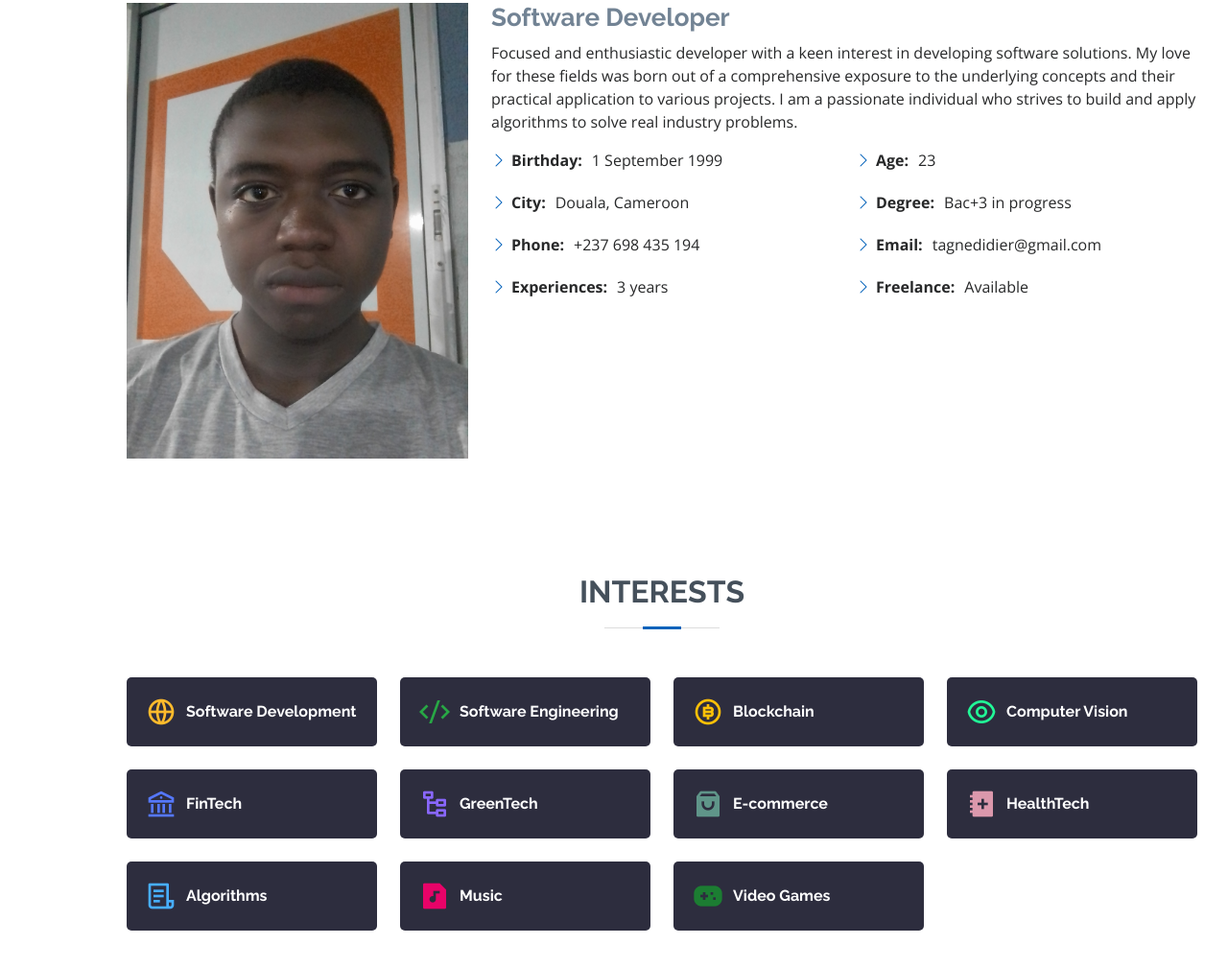
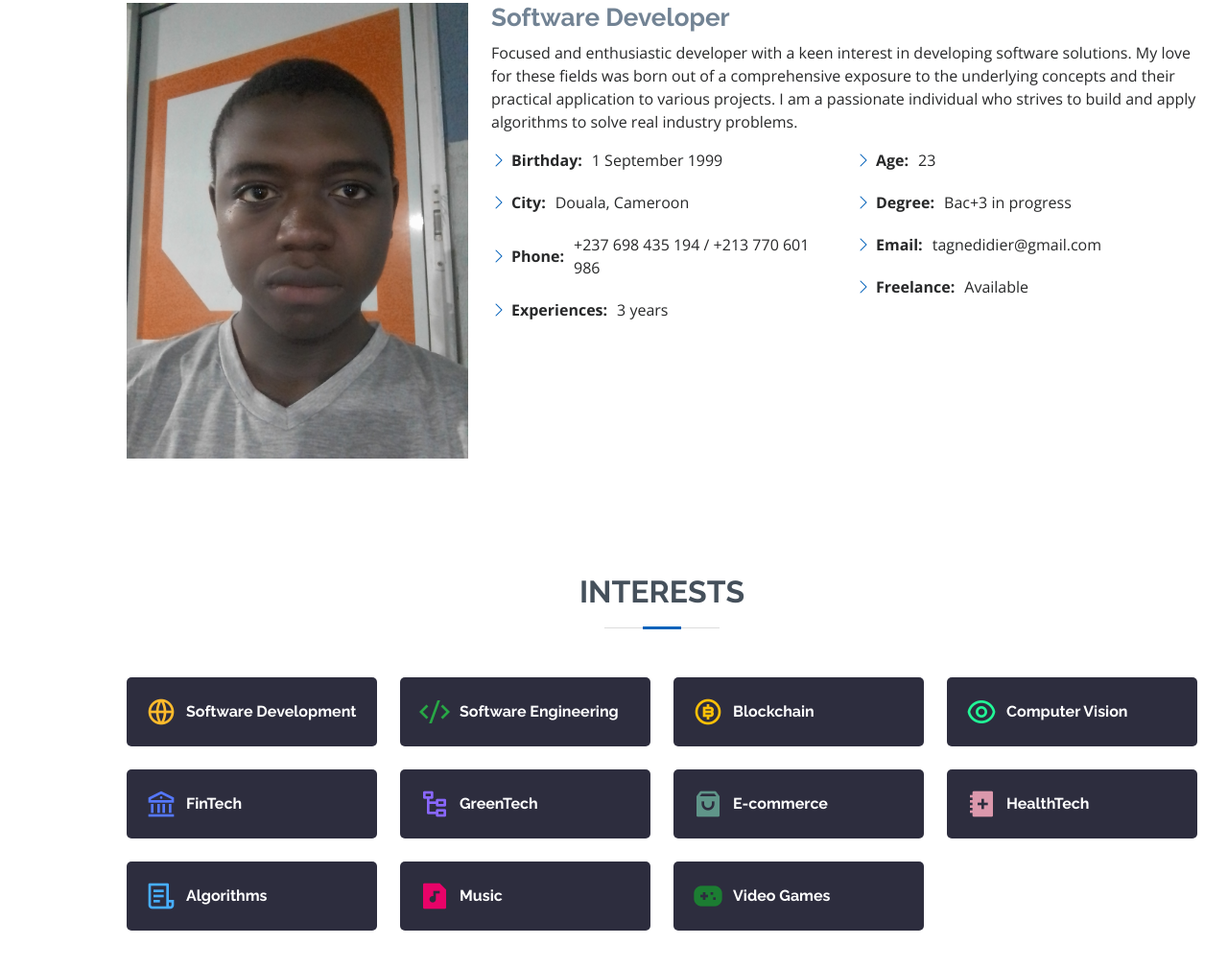
Before and after one commit to python237/python237.github.io, a plain HTML site: page index.html in a window 1280 px wide. Shown: the part 965-1974 px from the top of the page at 96% size. Drawn offline with nearby package versions, Linux system fonts and the light colour scheme.

Commit message:
Update CV 08/2022

```diff
--- a/index.html
+++ b/index.html
@@ -92,7 +92,7 @@
                 <ul>
                   <li><i class="bi bi-chevron-right"></i> <strong>Birthday:</strong> <span>1 September 1999</span></li>
                   <li><i class="bi bi-chevron-right"></i> <strong>City:</strong> <span>Douala, Cameroon</span></li>
-                  <li><i class="bi bi-chevron-right"></i> <strong>Phone:</strong> <span>+237 698 435 194</span></li>
+                  <li><i class="bi bi-chevron-right"></i> <strong>Phone:</strong> <span>+237 698 435 194 / +213 770 601 986</span></li>
                   <li><i class="bi bi-chevron-right"></i> <strong>Experiences:</strong> <span>3 years</span></li>
                 </ul>
               </div>
```
Also changed, not shown: index_fr.html (+1 -1 lines).
